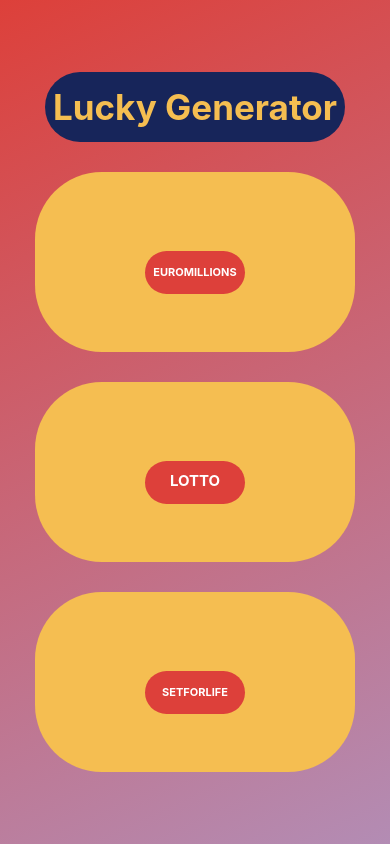
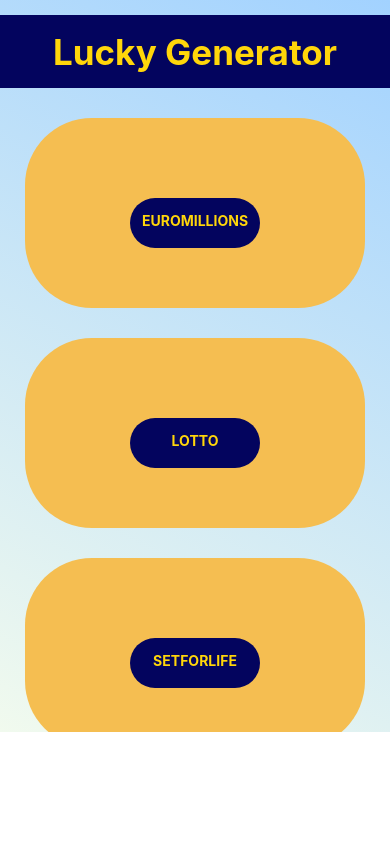
Before and after one commit to Magdyz/LuckyLottery, a React Native app: screen / in a window 390 px wide. Built offline with nearby package versions, Linux system fonts and the light colour scheme.

Commit message:
code clean up and shortening

```diff
--- a/App.js
+++ b/App.js
@@ -1,42 +1,43 @@
 import React from 'react';
-import { View } from 'react-native';
-import EuroMillions from './src/EuroMillions'
-import Lotto from './src/Lotto';
-import SetForLife from './src/SetForLife';
+import { View, ScrollView } from 'react-native';
 import { LinearGradient } from 'expo-linear-gradient';
 import TitleBox from './src/TitleBox';
+import ButtonFunction from './src/ButtonFunction';
+
 
 const App = () => {
+
 
   return (
     <View style={styles.container} >
       <LinearGradient
-        colors={['#DD403A', '#B38CB4']}
+        colors={['#a2d2ff', '#f1faee']}
         start={{
-          x: 0,
+          x: 1,
           y: 0
         }}
         end={{
-          x: 1,
+          x: 0,
           y: 1
         }}
         style={styles.box} >
-      <TitleBox></TitleBox>
-      <EuroMillions></EuroMillions>
-      <Lotto></Lotto>
-      <SetForLife></SetForLife>
+
+      <TitleBox title = 'Lucky Generator' ></TitleBox>
+
+      <ScrollView >
+      <ButtonFunction buttonTitle = 'EUROMILLIONS' firstNumberOfTimes = '5' firstNumbers =  '50' secondNumberOfTimes = '2' secondNumber = '12'/>
+      <ButtonFunction buttonTitle = 'LOTTO' firstNumberOfTimes = '6' firstNumbers =  '59' secondNumberOfTimes = '0' secondNumber = '0'/>
+      <ButtonFunction buttonTitle = 'SETFORLIFE' firstNumberOfTimes = '5' firstNumbers =  '47' secondNumberOfTimes = '1' secondNumber = '10'/>
+      </ScrollView>
+
+
     </LinearGradient>
     </View >
     );
   };
 
 const styles = {
-  container: {
-    /*backgroundColor: '#f5f5dc',*/
-    flex: 1,
-    alignItems: 'center',
-    justifyContent: 'center'
-  },
+
   box: {
     width: '100%',
     height: '100%',
--- a/package.json
+++ b/package.json
@@ -13,7 +13,8 @@
     "expo-linear-gradient": "^12.0.1",
     "expo-status-bar": "~1.4.2",
     "react": "18.1.0",
-    "react-native": "0.70.5"
+    "react-native": "0.70.5",
+    "expo-font": "~11.0.1"
   },
   "devDependencies": {
     "@babel/core": "^7.12.9"
--- a/src/SetForLife.js
+++ b/src/ButtonFunction.js
@@ -1,10 +1,14 @@
 import React, { useState } from 'react';
 import { View, Text, TouchableOpacity, StyleSheet } from 'react-native';
 
-const SetForLife = () => {
+const ButtonFunction = (props) => {
   // Create state variables to store the generated numbers
   const [mainNumbers, setMainNumbers] = useState([]);
   const [luckyStars, setLuckyStars] = useState([]);
+  let firstNumbers = props.firstNumbers;
+  let firstNumberOfTimes = props.firstNumberOfTimes;
+  let secondNumberOfTimes = props.secondNumberOfTimes;
+  let secondNumber = props.secondNumber;
 
   // Function to generate the numbers and update the state variables
   const generateNumbers = () => {
@@ -13,16 +17,16 @@
     let newLuckyStars = [];
 
     // Generate 5 unique main numbers between 1 and 50
-    while (newMainNumbers.length < 5) {
-      let randomNumber = Math.floor(Math.random() * 47) + 1;
+    while (newMainNumbers.length < firstNumberOfTimes) {
+      let randomNumber = Math.floor(Math.random() * firstNumbers) + 1;
       if (!newMainNumbers.includes(randomNumber)) {
         newMainNumbers.push(randomNumber);
       }
     }
 
     // Generate 2 unique lucky stars between 1 and 12
-    while (newLuckyStars.length < 1) {
-      let randomNumber = Math.floor(Math.random() * 10) + 1;
+    while (newLuckyStars.length < secondNumberOfTimes) {
+      let randomNumber = Math.floor(Math.random() * secondNumber) + 1;
       if (!newLuckyStars.includes(randomNumber)) {
         newLuckyStars.push(randomNumber);
       }
@@ -55,7 +59,7 @@
 
        {/* Button to trigger the number generation */}
        <TouchableOpacity onPress={generateNumbers}>
-        <Text style={styles.button}>SETFORLIFE</Text>
+        <Text style={styles.button}>{props.buttonTitle}</Text>
       </TouchableOpacity>
 
     </View>
@@ -63,13 +67,14 @@
 };
 
 const styles = StyleSheet.create({
+
     numbersContainer: {
       flexDirection: 'row',
       justifyContent: 'space-between',
     },
     numberCircle: {
-    width: 40,
-    height: 40,
+      width: 45,
+      height: 45,
       borderRadius: 25,
       backgroundColor: 'white',
       alignItems: 'center',
@@ -89,38 +94,39 @@
       flexDirection: 'column',
       alignItems: 'center',
       justifyContent: 'center',
-    height: 180,
-    width: 320,
+      height: 190,
+      width: 340,
       borderRadius: 67,
   },
 
   button: {
       paddingTop: 14,
-    backgroundColor: '#DD403A',
-    height: 43,
-    width: 100,
+      backgroundColor: '#03045e',
+      height: 50,
+      width: 130,
       textAlign: 'center',
       borderRadius: 67,
-    fontSize: 11,
-    color: 'white',
+      fontSize: 14,
+      color: '#ffd60a',
       fontWeight: "bold",
   },
 
   luckyNumberText: {
-    color: '#F5BE51',
+      color: '#ffd60a',
       fontWeight: 'bold',
       fontSize: 20,
     },
 
   luckyNumberCircle: {
 
-    width: 40,
-    height: 40,
+      width: 45,
+      height: 45,
       borderRadius: 25,
-    backgroundColor: '#17255A',
+      backgroundColor: '#03045e',
       alignItems: 'center',
       justifyContent: 'center',
   }
   });
 
-export default SetForLife;
+
+export default ButtonFunction;
--- a/src/EuroMillions.js
+++ /dev/null
@@ -1,126 +0,0 @@
-import React, { useState } from 'react';
-import { View, Text, TouchableOpacity, StyleSheet } from 'react-native';
-
-const EuroMillions = () => {
-  // Create state variables to store the generated numbers
-  const [mainNumbers, setMainNumbers] = useState([]);
-  const [luckyStars, setLuckyStars] = useState([]);
-
-  // Function to generate the numbers and update the state variables
-  const generateNumbers = () => {
-    // Create arrays to store the new numbers
-    let newMainNumbers = [];
-    let newLuckyStars = [];
-
-    // Generate 5 unique main numbers between 1 and 50
-    while (newMainNumbers.length < 5) {
-      let randomNumber = Math.floor(Math.random() * 50) + 1;
-      if (!newMainNumbers.includes(randomNumber)) {
-        newMainNumbers.push(randomNumber);
-      }
-    }
-
-    // Generate 2 unique lucky stars between 1 and 12
-    while (newLuckyStars.length < 2) {
-      let randomNumber = Math.floor(Math.random() * 12) + 1;
-      if (!newLuckyStars.includes(randomNumber)) {
-        newLuckyStars.push(randomNumber);
-      }
-    }
-
-    // Update the state variables with the new numbers
-    setMainNumbers(newMainNumbers);
-    setLuckyStars(newLuckyStars);
-  };
-
-  return (
-    <View style={styles.backgroundBox}>
-
-      <View style={styles.numbersContainer}>
-        {/* Map over the main numbers array and render a View component with a circular shape and containing text element with the number */}
-        {mainNumbers.map((number, index) => (
-          <View key={index} style={styles.numberCircle}>
-            <Text style={styles.numberText}>{number}</Text>
-          </View>
-        ))}
-        {/* Map over the lucky stars array and render a View component with a circular shape and containing text element with the number */}
-        {luckyStars.map((number, index) => (
-          <View key={index} style={styles.luckyNumberCircle}>
-            <Text style={styles.luckyNumberText}>{number}</Text>
-          </View>
-        ))}
-      </View>
-
-      <View style={{ height: 20 }}></View>
-
-       {/* Button to trigger the number generation */}
-       <TouchableOpacity onPress={generateNumbers}>
-        <Text style={styles.button}>EUROMILLIONS</Text>
-      </TouchableOpacity>
-
-    </View>
-  );
-};
-
-const styles = StyleSheet.create({
-  numbersContainer: {
-    flexDirection: 'row',
-    justifyContent: 'space-between',
-  },
-  numberCircle: {
-    width: 40,
-    height: 40,
-    borderRadius: 25,
-    backgroundColor: 'white',
-    alignItems: 'center',
-    justifyContent: 'center',
-  },
-  numberText: {
-    color: '#DD403A',
-    fontWeight: 'bold',
-    fontSize: 20,
-  },
-
-  backgroundBox:{
-
-    margin: 15,
-    backgroundColor: '#F5BE51',
-    display: 'flex',
-    flexDirection: 'column',
-    alignItems: 'center',
-    justifyContent: 'center',
-    height: 180,
-    width: 320,
-    borderRadius: 67,
-},
-
-button: {
-    paddingTop: 14,
-    backgroundColor: '#DD403A',
-    height: 43,
-    width: 100,
-    textAlign: 'center',
-    borderRadius: 67,
-    fontSize: 11,
-    color: 'white',
-    fontWeight: "bold",
-},
-
-luckyNumberText: {
-    color: '#F5BE51',
-    fontWeight: 'bold',
-    fontSize: 20,
-  },
-
-luckyNumberCircle: {
-
-    width: 40,
-    height: 40,
-    borderRadius: 25,
-    backgroundColor: '#17255A',
-    alignItems: 'center',
-    justifyContent: 'center',
-}
-});
-
-export default EuroMillions;
--- a/src/Lotto.js
+++ /dev/null
@@ -1,95 +0,0 @@
-import React, { useState } from 'react';
-import { View, Text, TouchableOpacity, StyleSheet } from 'react-native';
-
-const EuroMillions = () => {
-  // Create state variables to store the generated numbers
-  const [mainNumbers, setMainNumbers] = useState([]);
-
-  // Function to generate the numbers and update the state variables
-  const generateNumbers = () => {
-    // Create arrays to store the new numbers
-    let newMainNumbers = [];
-    let newLuckyStars = [];
-
-    // Generate 5 unique main numbers between 1 and 50
-    while (newMainNumbers.length < 6) {
-      let randomNumber = Math.floor(Math.random() * 59) + 1;
-      if (!newMainNumbers.includes(randomNumber)) {
-        newMainNumbers.push(randomNumber);
-      }
-    }
-
-    // Update the state variables with the new numbers
-    setMainNumbers(newMainNumbers);
-  };
-
-  return (
-    <View style={styles.backgroundBox}>
-
-      <View style={styles.numbersContainer}>
-        {/* Map over the main numbers array and render a View component with a circular shape and containing text element with the number */}
-        {mainNumbers.map((number, index) => (
-          <View key={index} style={styles.numberCircle}>
-            <Text style={styles.numberText}>{number}</Text>
-          </View>
-        ))}
-
-      </View>
-
-      <View style={{ height: 20 }}></View>
-
-       {/* Button to trigger the number generation */}
-       <TouchableOpacity onPress={generateNumbers}>
-        <Text style={styles.button}>LOTTO</Text>
-      </TouchableOpacity>
-
-    </View>
-  );
-};
-
-const styles = StyleSheet.create({
-  numbersContainer: {
-    flexDirection: 'row',
-    justifyContent: 'space-between',
-  },
-  numberCircle: {
-    width: 40,
-    height: 40,
-    borderRadius: 25,
-    backgroundColor: 'white',
-    alignItems: 'center',
-    justifyContent: 'center',
-  },
-  numberText: {
-    color: '#DD403A',
-    fontWeight: 'bold',
-    fontSize: 20,
-  },
-
-  backgroundBox:{
-
-    margin: 15,
-    backgroundColor: '#F5BE51',
-    display: 'flex',
-    flexDirection: 'column',
-    alignItems: 'center',
-    justifyContent: 'center',
-    height: 180,
-    width: 320,
-    borderRadius: 67
-},
-button: {
-    padding: 10,
-    backgroundColor: '#DD403A',
-    height: 43,
-    width: 100,
-    textAlign: 'center',
-    borderRadius: 67,
-    fontSize: 15,
-    color: 'white',
-    fontWeight: "bold",
-},
-
-});
-
-export default EuroMillions;
--- a/src/TitleBox.js
+++ b/src/TitleBox.js
@@ -2,12 +2,12 @@
 import { View, Text } from 'react-native';
 
 
-const TitleBox = () => {
+const TitleBox = (props) => {
 
 
     return (
             <View style={styles.backgroundBox}>
-                <Text style={styles.text}>Lucky Generator</Text>
+                <Text style={styles.text}>{props.title}</Text>
             </View>
     );
 };
@@ -16,22 +16,21 @@
 
     text: {
         fontSize: 35,
-        color: '#F5BE51',
-        fontWeight: "bold"
+        fontWeight: "bold",
+        color: '#ffd60a'
 
     },
 
     backgroundBox:{
 
         margin: 15,
-        backgroundColor: '#17255A',
+        backgroundColor: '#03045e',
         display: 'flex',
         flexDirection: 'column',
         alignItems: 'center',
         justifyContent: 'center',
-        height: 70,
-        width: 300,
-        borderRadius: 67
+        height: '10%',
+        width: '100%',
     }
 }
 
```
Also changed, not shown: 1 other file (tests, documents, lock files or other folders). Lines whose indentation alone changed are shown as unchanged.
